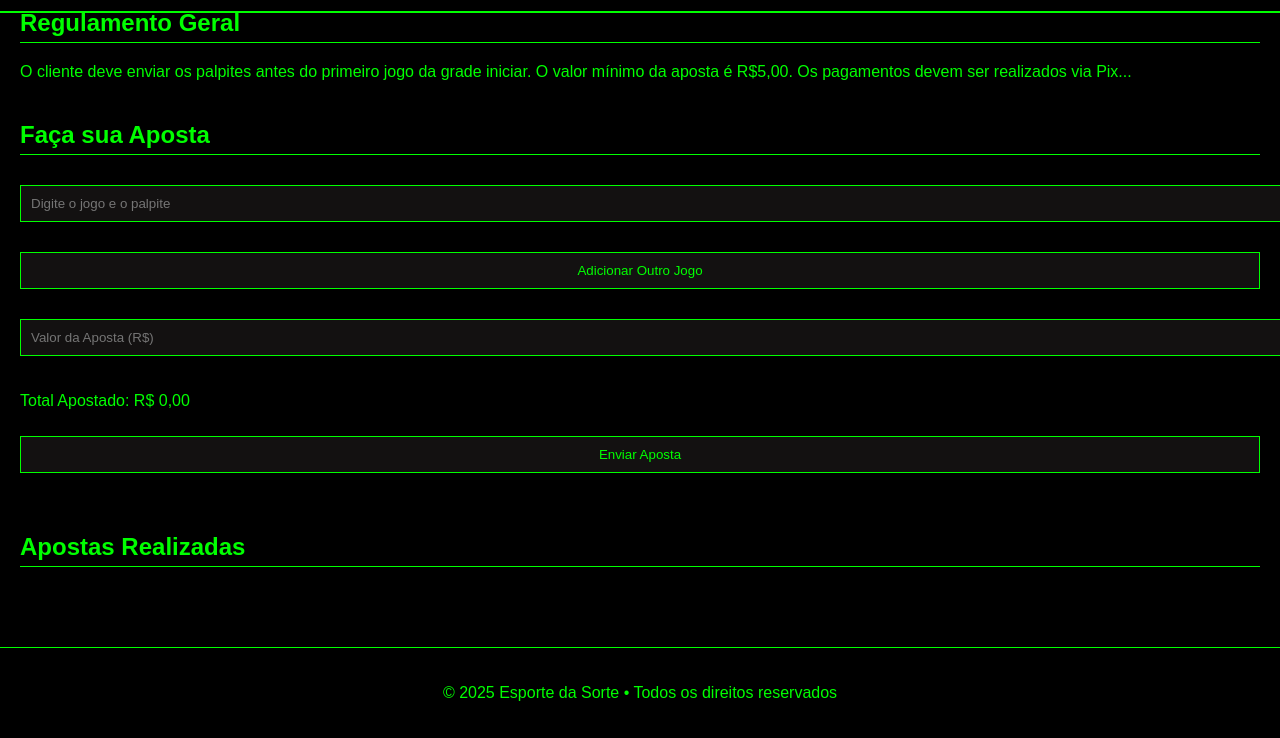
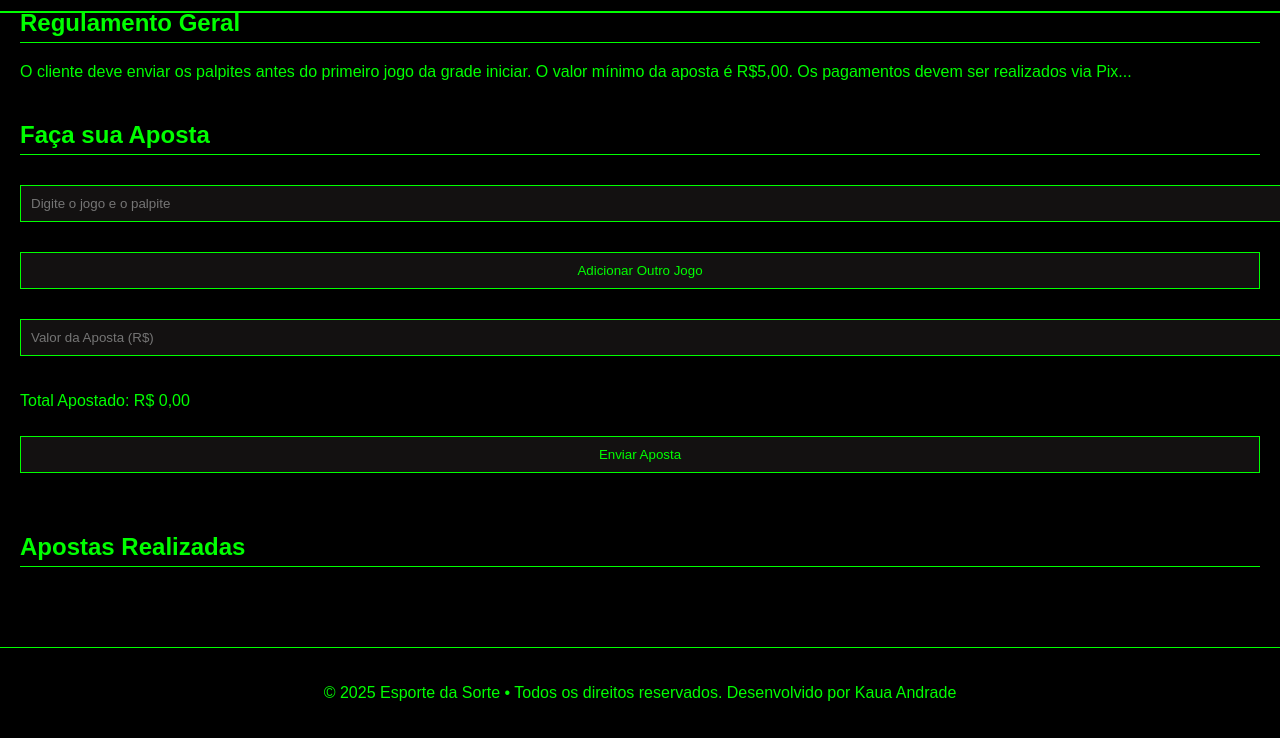
Before and after one commit to kauan12332/sporte-da-sorte, a plain HTML site: page apostas.html in a window 1280 px wide. Shown: the part 91-829 px from the top of the page. Drawn offline with Linux system fonts and the light colour scheme.

Commit message:
update the footer

```diff
--- a/apostas.html
+++ b/apostas.html
@@ -85,7 +85,7 @@
   </main>
 
   <footer>
-    <p>&copy; 2025 Esporte da Sorte • Todos os direitos reservados</p>
+    <p>&copy; 2025 Esporte da Sorte • Todos os direitos reservados. Desenvolvido por Kaua Andrade</p>
   </footer>
 
   <script>
```
Also changed, not shown: index.html (+1 -1 lines).
